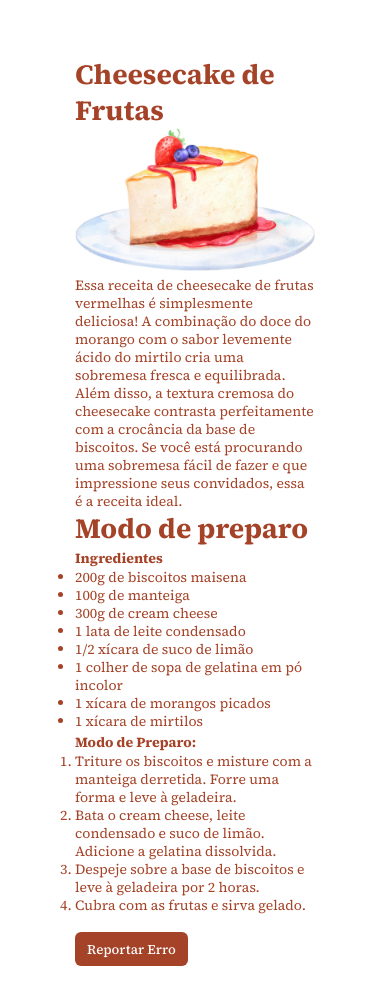
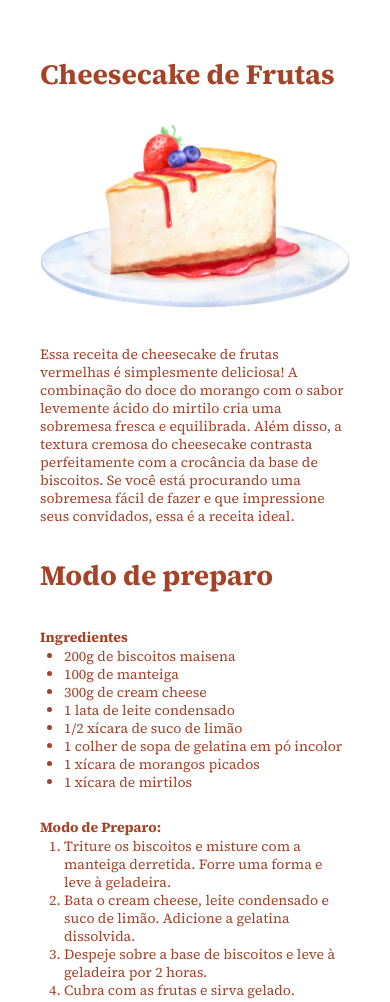
Before and after one commit to Dodspinello/projeto5, a plain HTML site: page index.html in a window 390 px wide. Shown: the top 1002 px of the page. Drawn offline with Linux system fonts and the light colour scheme.

Commit message:
mobile fist end

```diff
--- a/index.html
+++ b/index.html
@@ -32,8 +32,8 @@
       </div>
       <div class="ingredients">
         <h2>Modo de preparo</h2>
+        <strong>Ingredientes</strong>
         <ul>
-          <strong>Ingredientes</strong>
           <li>200g de biscoitos maisena</li>
           <li>100g de manteiga</li>
           <li>300g de cream cheese</li>
@@ -43,8 +43,8 @@
           <li>1 xícara de morangos picados</li>
           <li>1 xícara de mirtilos</li>
         </ul>
+        <strong>Modo de Preparo:</strong>
         <ol>
-          <strong>Modo de Preparo:</strong>
           <li>
             Triture os biscoitos e misture com a manteiga derretida. Forre uma
             forma e leve à geladeira.
--- a/style.css
+++ b/style.css
@@ -23,10 +23,16 @@ main {
   margin-inline: auto;
 
   padding: 5.6rem 4rem;
+  box-sizing: content-box;
+
+  display: flex;
+  flex-direction: column;
+  gap: 3.2rem;
 }
 
 img {
   width: 100%;
+  margin-block: 3.2rem;
 }
 
 button {
@@ -40,7 +46,7 @@ button {
   padding: 0.8rem 1.2rem;
   border-radius: 0.6rem;
 
-  margin-top: 1.8rem;
+  margin-top: 3.2rem;
 }
 
 h1,
@@ -49,9 +55,22 @@ h2 {
   line-height: 3.6rem;
 }
 
+h2 {
+  margin-bottom: 3.2rem;
+}
+
 p,
 li,
 strong {
   font-size: 1.4rem;
   line-height: 1.8rem;
 }
+
+ul,
+ol {
+  padding-left: 2.4rem;
+}
+
+ul {
+  margin-bottom: 2.4rem;
+}
```
